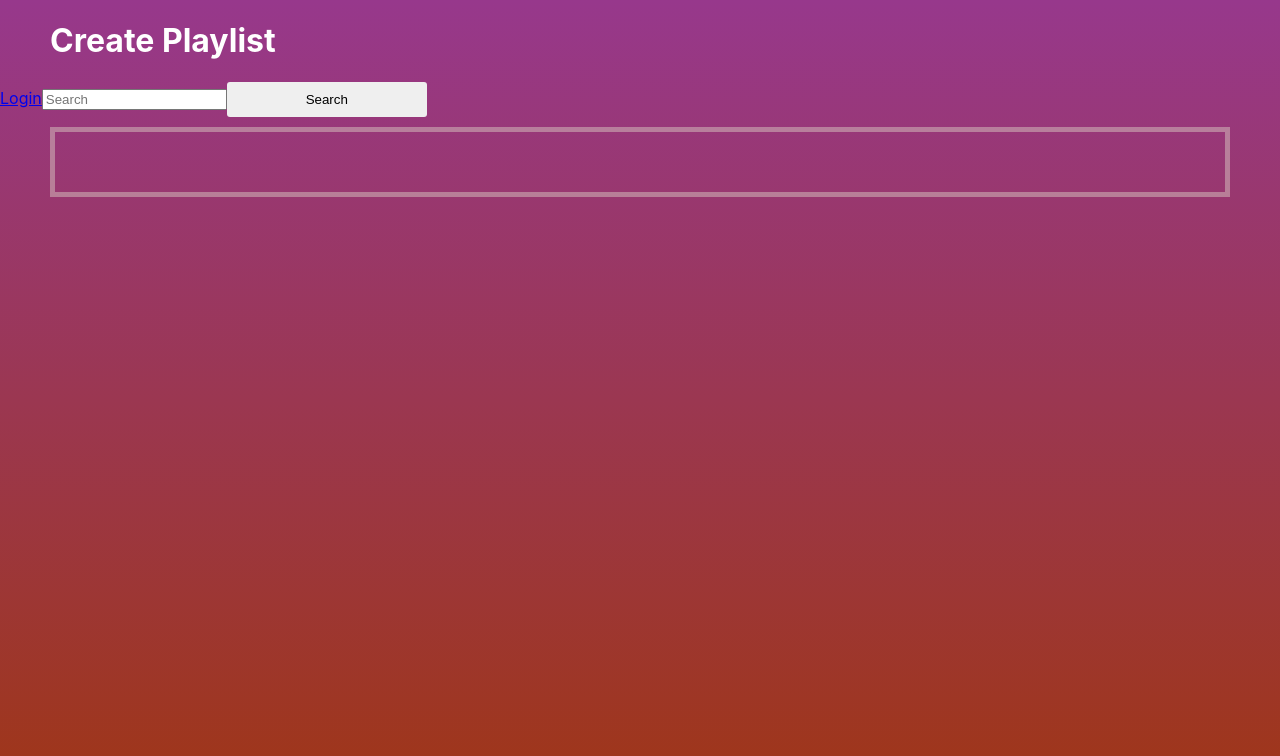
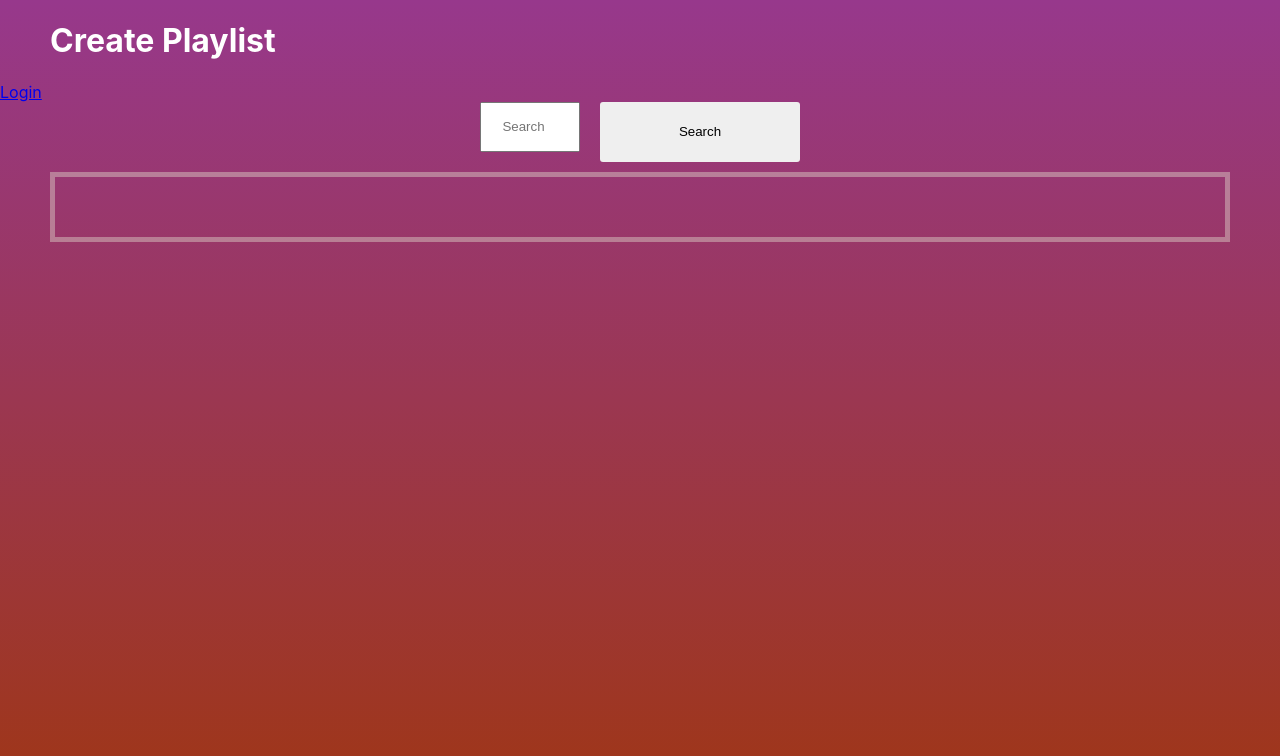
Before and after one commit to Daexaf/App-tify, a React (Create React App) app: page / in a window 1280 px wide. Shown: the top 756 px of the page. Built offline with nearby package versions, Linux system fonts and the light colour scheme.

Commit message:
Homework Module 3 Session 1

```diff
--- a/src/App.css
+++ b/src/App.css
@@ -66,6 +66,25 @@ h1{
   margin-left: 50px;
 }
 
+.inputan{
+  display: flex;
+  justify-content: center;
+  /* flex-direction: column; */
+}
+
+.inptSrc{
+  width: 100px;
+  height: 50px;
+  text-align: center;
+  align-items: center;
+  justify-content: center;
+  margin-bottom:20px;
+}
+
+.btnInput{
+  margin-left: 20px;
+}
+
 @keyframes App-logo-spin {
   from {
     transform: rotate(0deg);
--- a/src/App.js
+++ b/src/App.js
@@ -5,6 +5,7 @@ import IsiTrack from "./components/track/index";
 // import ButtonTrack from "./components/track/button/index";
 import url from "./components/helper/index";
 import { useEffect, useState } from "react";
+import axios from "axios";
 
 function App() {
   const [token, setToken] = useState("");
@@ -19,7 +20,8 @@ function App() {
   }, []);
 
   const getSong = async () => {
-    await fetch(
+    await axios
+    .get(
       `https://api.spotify.com/v1/search?q=${cariLagu}&type=track&access_token=${token}`
     )
       .then((response) => {
@@ -45,24 +47,27 @@ function App() {
       <h1>Create Playlist</h1>
       <a
         href={url}
-        className="py-2 px-4 bg-blue-600 rounded text-white font-medium uppercase hover:bg-blue-700 text-xs leading-tight"
+        className="loginan"
       >
         Login
       </a>
+      <div className="inputan">
       <input
         type="search"
-        className="flex-auto min-w-0 block w-full px-3 py-1.5 text-base font-normal bg-white border border-solid border-gray-300 rounded-l transition ease-in-out m-0 focus:text-gray-700 focus:bg-white focus:border-blue-600 focus:outline-none"
+        className="inptSrc"
         placeholder="Search"
         aria-label="Search"
         onChange={(e) => setCariLagu(e.target.value)}
       />
       <button
-        className="px-6 py-2 bg-blue-600 text-white font-medium text-xs leading-tight uppercase rounded-r focus:outline-none focus:ring-0 transition duration-150 ease-in-out hover:bg-blue-700"
+        className="btnInput"
         type="button"
         onClick={getSong}
       >
         Search
       </button>
+      </div>
+
       <div className="deskripsi">
         <div className="trackSong">
           <div className="listSong">{callMusic}</div>
```
Also changed, not shown: 1 other file (tests, documents, lock files or other folders).
